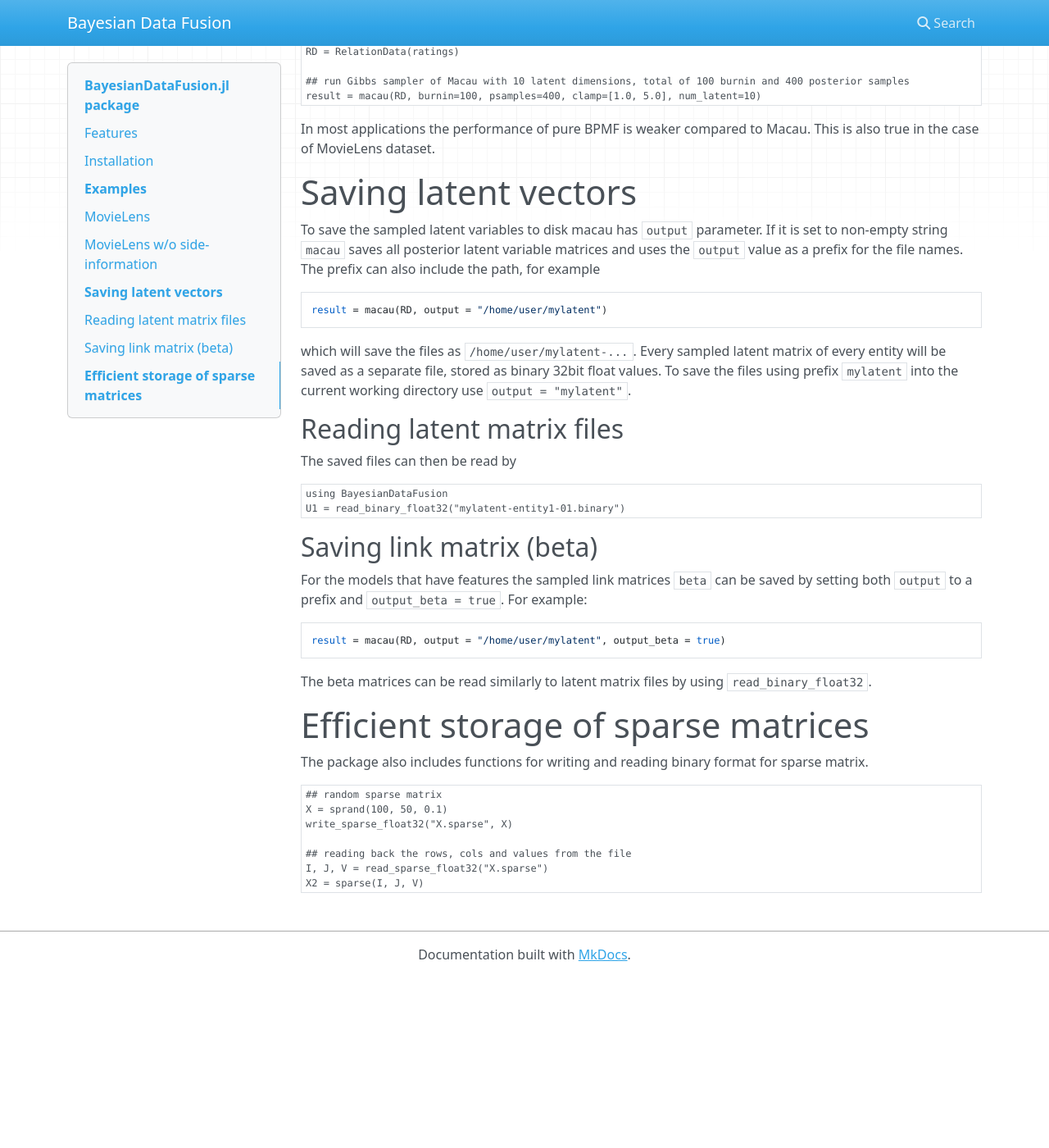
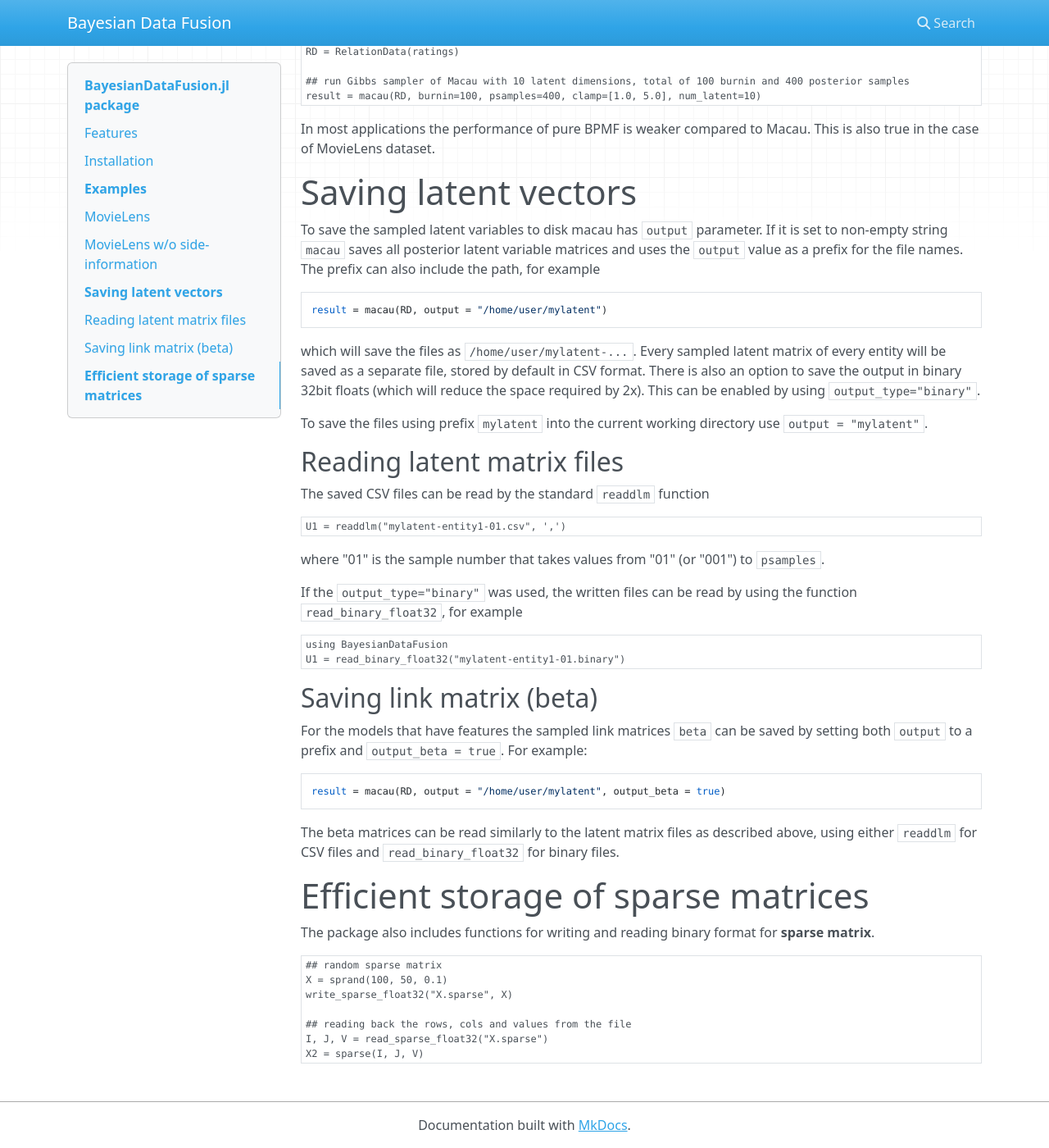
Before and after one commit to jaak-s/BayesianDataFusion.jl, an MkDocs documentation site: the page built from docs/index.md, in a window 1280 px wide and 1400 px high, scrolled down 2703 px. Shown: the whole window at 82% size. Built offline with MkDocs 1.6.1, drawn with Linux system fonts in a browser that asks for light colours; nearby versions of some CDN libraries; before the commit the page ends 3895 px from its top, so only the background shows below that.

Commit message:
saving sample files in CSV by default

````diff
--- a/docs/index.md
+++ b/docs/index.md
@@ -128,11 +128,18 @@ To save the sampled latent variables to disk macau has `output` parameter. If it
 result = macau(RD, output = "/home/user/mylatent")
 ```
 which will save the files as `/home/user/mylatent-...`.
-Every sampled latent matrix of every entity will be saved as a separate file, stored as binary 32bit float values.
+Every sampled latent matrix of every entity will be saved as a separate file, stored by default in CSV format. There is also an option to save the output in binary 32bit floats (which will reduce the space required by 2x). This can be enabled by using `output_type="binary"`.
+
 To save the files using prefix `mylatent` into the current working directory use `output = "mylatent"`.
 
 ## Reading latent matrix files
-The saved files can then be read by
+The saved CSV files can be read by the standard `readdlm` function
+```julia
+U1 = readdlm("mylatent-entity1-01.csv", ',')
+```
+where "01" is the sample number that takes values from "01" (or "001") to `psamples`.
+
+If the `output_type="binary"` was used, the written files can be read by using the function `read_binary_float32`, for example
 ```julia
 using BayesianDataFusion
 U1 = read_binary_float32("mylatent-entity1-01.binary")
@@ -143,10 +150,10 @@ For the models that have features the sampled link matrices `beta` can be saved
 ```
 result = macau(RD, output = "/home/user/mylatent", output_beta = true)
 ```
-The beta matrices can be read similarly to latent matrix files by using `read_binary_float32`.
+The beta matrices can be read similarly to the latent matrix files as described above, using either `readdlm` for CSV files and `read_binary_float32` for binary files.
 
 # Efficient storage of sparse matrices
-The package also includes functions for writing and reading binary format for sparse matrix.
+The package also includes functions for writing and reading binary format for **sparse matrix**.
 ```julia
 ## random sparse matrix
 X = sprand(100, 50, 0.1)
````
Also changed, not shown: 3 other files.
